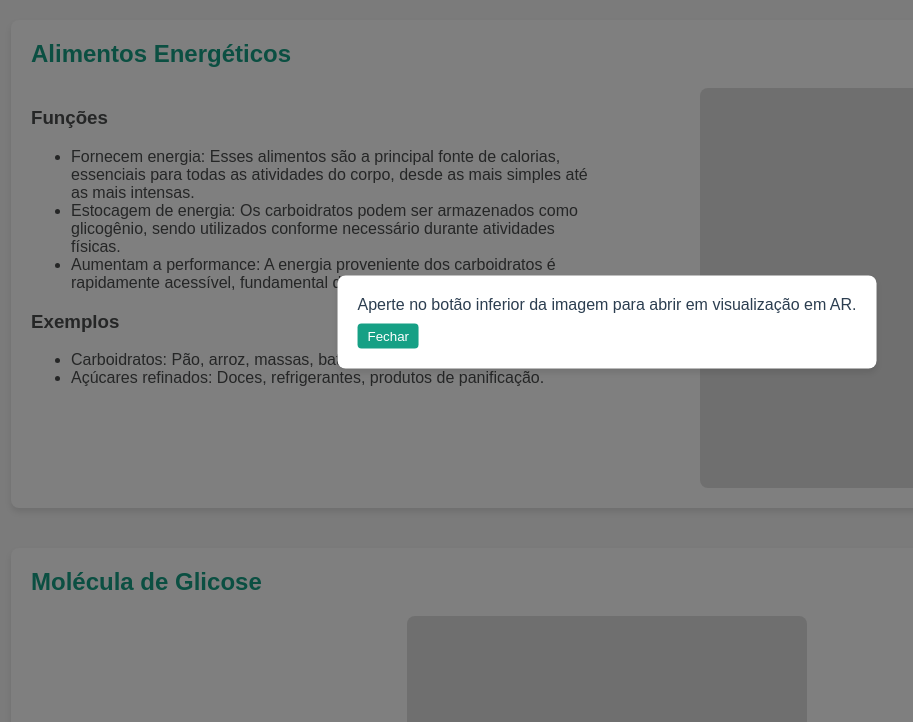
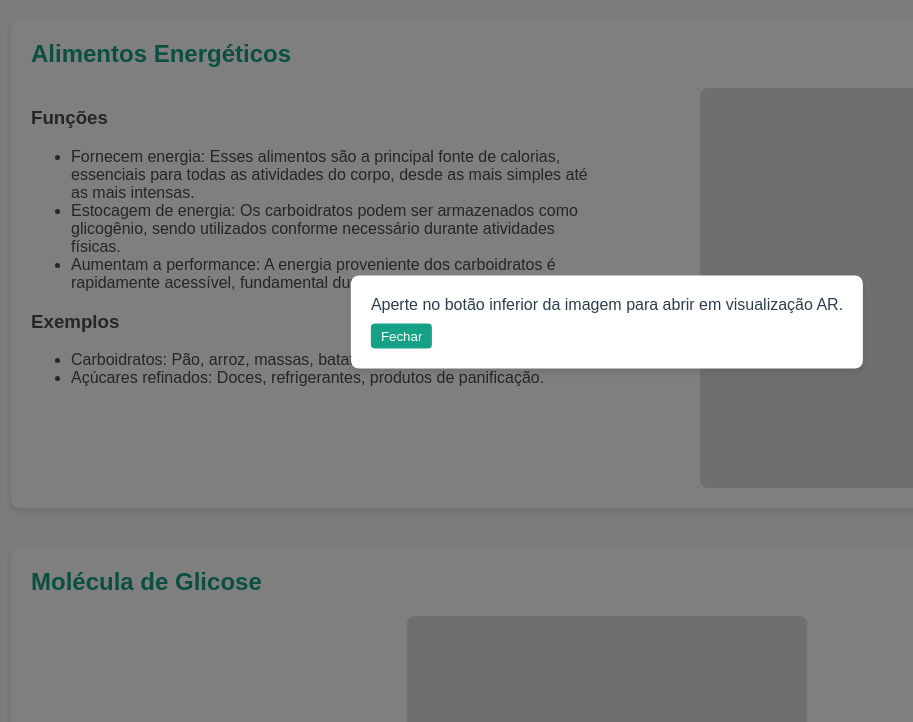
Before and after one commit to GUITHECRIA/testeGLB, a plain HTML site: page index.html in a window 1280 px wide. Shown: the part 78-800 px from the top of the page, without its empty margins (33-946 px from the left). Drawn offline with nearby package versions, Linux system fonts and the light colour scheme.

Commit message:
Update index.html

```diff
--- a/index.html
+++ b/index.html
@@ -246,7 +246,7 @@
 
     <!-- Popup para mensagem -->
     <div class="popup" id="popup">
-        <p>Aperte no botão inferior da imagem para abrir em visualização em AR.</p>
+        <p>Aperte no botão inferior da imagem para abrir em visualização AR.</p>
         <button onclick="closePopup()">Fechar</button>
     </div>
     <div class="overlay" id="overlay"></div>
```
